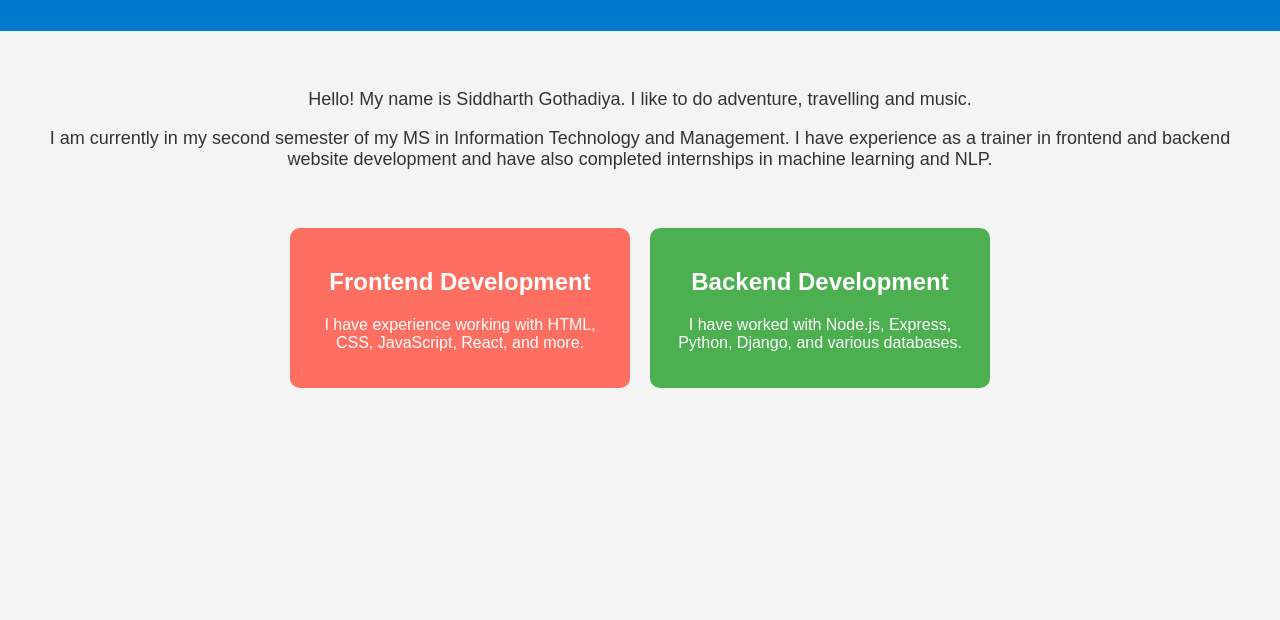
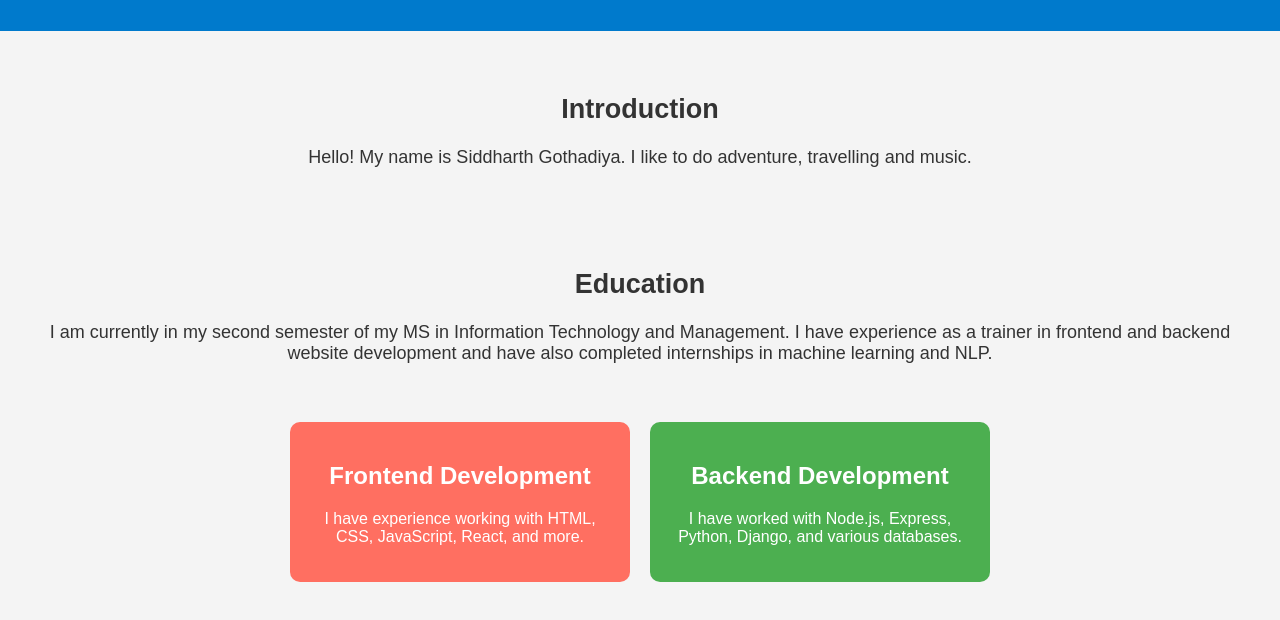
Before and after one commit to Siddh021/repo, a plain HTML site: page index.html in a window 1280 px wide. Shown: the part 128-748 px from the top of the page. Drawn offline with Linux system fonts and the light colour scheme.

Commit message:
index.html

```diff
--- a/index.html
+++ b/index.html
@@ -13,10 +13,13 @@
     </header>
 
     <section class="intro">
+        <h2>Introduction</h2>
         <p>Hello! My name is Siddharth Gothadiya. I like to do adventure, travelling and music.</p>
+    </section>
+    <section class="intro">
+        <h2>Education</h2>
         <p>I am currently in my second semester of my MS in Information Technology and Management. I have experience as a trainer in frontend and backend website development and have also completed internships in machine learning and NLP.</p>
     </section>
-
     <section class="boxes">
         <div class="box box1">
             <h2>Frontend Development</h2>
```
